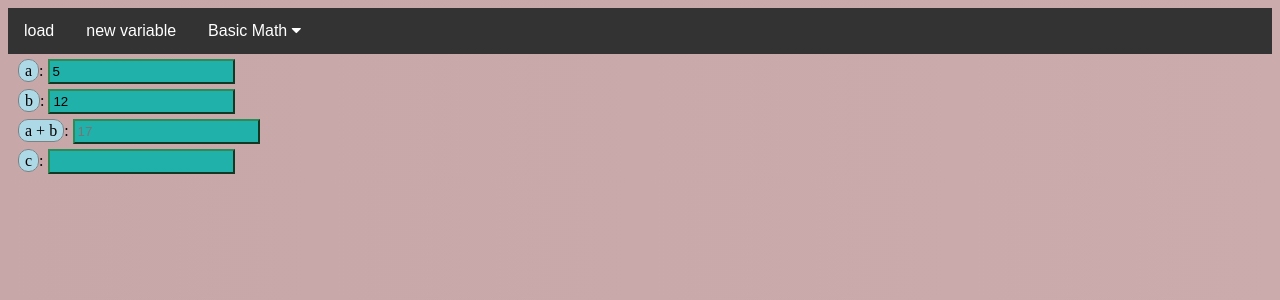
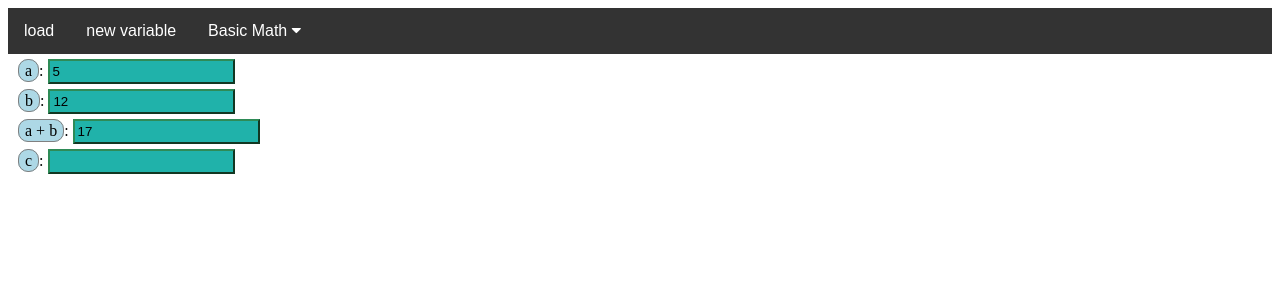
Before and after one commit to FelixMo42/super_link, a Flask app: page / in a window 1280 px wide. Shown: the top 300 px of the page. Run offline with Flask 2, Linux system fonts and the light colour scheme.

Commit message:
Update static/style.css

```diff
--- a/static/style.css
+++ b/static/style.css
@@ -86,6 +86,10 @@
     background-color: lightseagreen
 }
 
+input::placeholder {
+    color: black;
+}
+
 .varName {
     color:black;
     margin-left: 10px;
@@ -98,7 +102,7 @@
 
 body {
     background-image: linear-gradient(to right,
-        rgb(200, 167, 169),rgb(204, 171, 173));
+        rgb(67, 68, 71), rgb(68, 68, 68);
 }
 
 .wrong {
```
